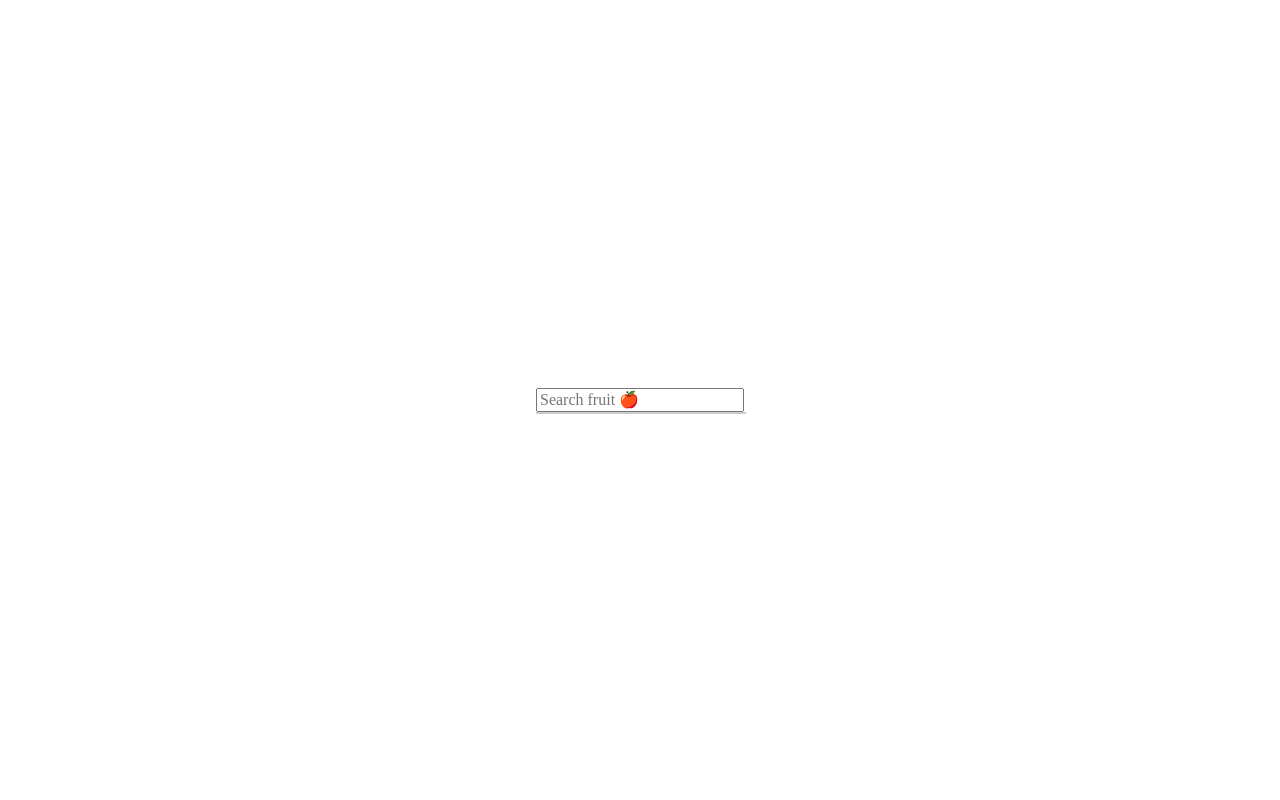
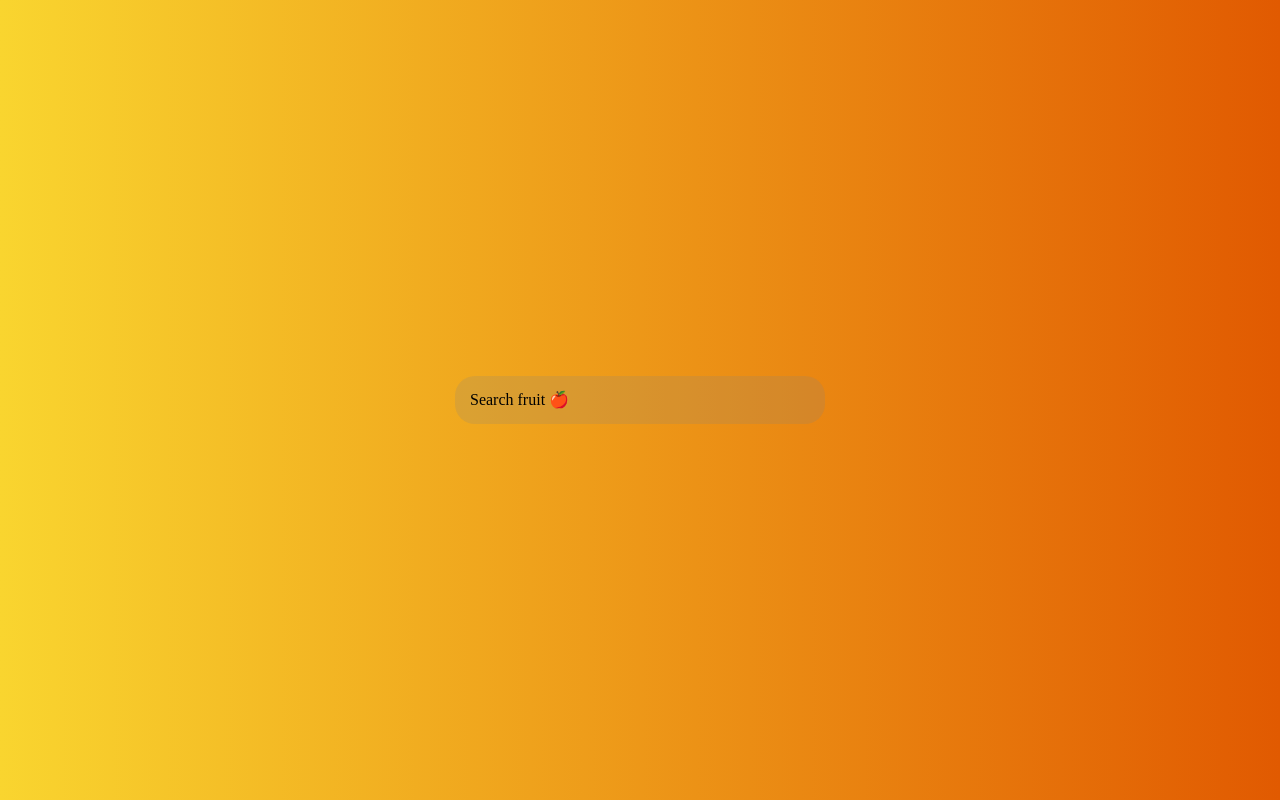
Before and after one commit to Reyaad510/Reyaad_Fruit_Search_Project, a plain HTML site: page index.html in a window 1280 px wide. Drawn offline with nearby package versions, Linux system fonts and the light colour scheme.

Commit message:
Project completed

```diff
--- a/script.js
+++ b/script.js
@@ -115,8 +115,8 @@ function showSuggestions(results, inputVal) {
     //  This results in a string where the matching part is visually highlighted (bolded) when displayed in the suggestions list.
     // .replace() replaces matching part of "result" with bolded version
     const boldedResult = result.replace(
-      // creates reg expression based on inputVal. "G" for global, "i" for case-insensitive
-      new RegExp(inputVal, "gi"),
+      // creates reg expression based on inputVal and bolds first letter only that matches. "i" for case-insensitive
+      new RegExp(inputVal, "i"),
       // wraps matched inputVal with strong tag to bold it
       (match) => `<strong>${match}</strong>`
     );
--- a/style.css
+++ b/style.css
@@ -1,10 +1,10 @@
- * {
+
+
+body {
+  background: linear-gradient(to right, #F9D52F, #E15A01);
 
 }
 
-:focus {
-
-}
 
 body {
   display: flex;
@@ -15,28 +15,52 @@ body {
 }
 
 input {
+  padding: 15px;
+  margin: 8px;
+  font-size: 1rem;
+  width: 340px;
+  outline: 0;
+  border-radius: 20px;
+  background-color: rgba(128, 128, 128, 0.2);
+  border: 0;
+  transition: all .2s ease-in-out;
+}
 
+input::placeholder {
+  color:black;
 }
+
+input:hover {
+  transform: scale(1.01);
+}
+
+
 
 .search-container {
   position: relative;
 
 }
-.search-container input,
 .search-container .suggestions {
+  position: absolute;
+  left: 2%;
+  width: 96%;
+  max-height: 300px;
+  border-radius: 10px;
+  overflow-y: auto;
+  background-color: rgba(128, 128, 128, 0.2);
+}
+
+
+/* This applies css to scrollbar created from .search-contnainern .suggestions */
+.suggestions::-webkit-scrollbar {
+  width: 6px;
 
 }
-.search-container input {
 
-}
-.search-container .suggestions {
-  position: absolute;
-  width: 100%;
-  max-height: 300px;
-  overflow-y: auto;
-  border: 1px solid #ccc;
-
-
+/* This applies css to scrollbar created from .search-contnainern .suggestions */
+.suggestions::-webkit-scrollbar-thumb {
+  background-color: rgba(128, 128, 128, 0.5);
+  border-radius: 10px;
 }
 
 ul {
@@ -44,14 +68,15 @@ ul {
   padding: 0;
   margin: 0;
 }
-ul.has-suggestions {
+
+ul li {
+  padding: 11px;
+  cursor: pointer;
+  transition: background-color 0.3s;
+  border-radius: 20px;
+}
+ul li:hover {
+  background-color: rgba(128, 128, 128, 0.2);
+
 
 }
-ul li {
-  padding: 8px;
-  cursor: pointer;
-  transition: background-color 0.3s;
-}
-ul li:hover {
-  background-color: #f0f0f0;
-}
```
